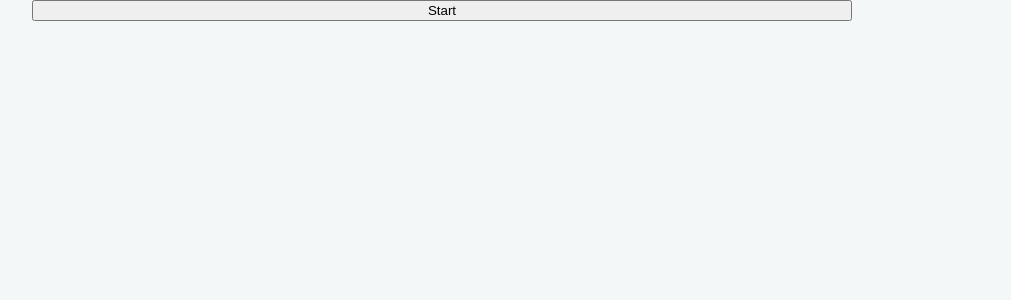
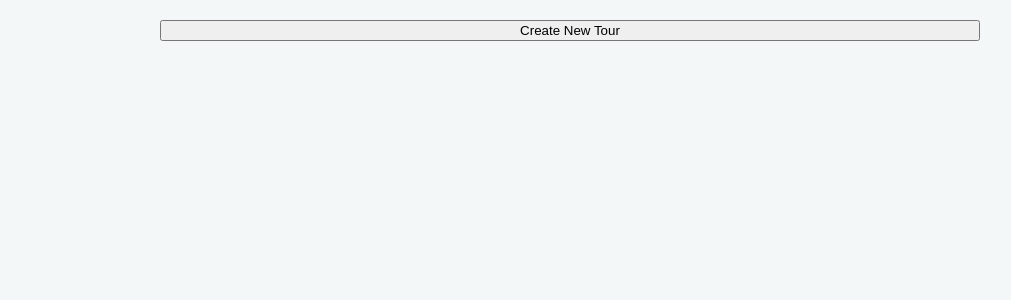
Before and after one commit to juliamcneill/met-museum-tour, a React app: page / in a window 1280 px wide. Shown: the top 300 px of the page, without its empty margins (70-1081 px from the left). Built offline with nearby package versions, Linux system fonts and the light colour scheme; the HTML template or start-up script is replaced by a standard one.

Commit message:
Split app into start, questions, and results views

```diff
--- a/client/src/components/questions.jsx
+++ b/client/src/components/questions.jsx
@@ -10,7 +10,6 @@ class Questions extends React.Component {
       word3: "",
       word4: "",
       word5: "",
-      results: [],
     };
 
     this.handleFormChange = this.handleFormChange.bind(this);
@@ -30,9 +29,9 @@ class Questions extends React.Component {
         `/generate?word1=${this.state.word1.toLowerCase()}&word2=${this.state.word2.toLowerCase()}&word3=${this.state.word3.toLowerCase()}&word4=${this.state.word4.toLowerCase()}&word5=${this.state.word5.toLowerCase()}`
       )
       .then(({ data }) => {
-        this.setState({
-          results: data,
-        });
+        console.log("finished!");
+        this.props.updateResults(data);
+        this.props.changeView("results");
       })
       .catch((error) => console.log(error));
   }
@@ -40,7 +39,6 @@ class Questions extends React.Component {
   render() {
     return (
       <form>
-        <p>Enter a word:</p>
         <input
           type="text"
           placeholder="Enter word"
@@ -79,14 +77,6 @@ class Questions extends React.Component {
         <button type="submit" onClick={this.handleFormSubmit}>
           Generate Tour
         </button>
-        <div>
-          {this.state.results.map((object) => (
-            <div>
-              <div>{object.title}</div>
-              <img src={object.primaryImage} />
-            </div>
-          ))}
-        </div>
       </form>
     );
   }
--- /dev/null
+++ b/client/src/components/results.jsx
@@ -0,0 +1,32 @@
+import React from "react";
+
+class Results extends React.Component {
+  constructor() {
+    super();
+    this.state = {};
+
+    this.handleClick = this.handleClick.bind(this);
+  }
+
+  handleClick() {
+    this.props.changeView("start");
+  }
+
+  render() {
+    return (
+      <div>
+        {this.props.results.map((object) => (
+          <div>
+            <div>{object.title}</div>
+            <img src={object.primaryImage} />
+          </div>
+        ))}
+        <button type="submit" onClick={this.handleClick}>
+          Generate Another Tour
+        </button>
+      </div>
+    );
+  }
+}
+
+export default Results;
--- a/client/src/index.jsx
+++ b/client/src/index.jsx
@@ -3,13 +3,15 @@ import ReactDOM from "react-dom";
 import "./style.scss";
 
 import Questions from "./components/questions.jsx";
+import Results from "./components/results.jsx";
 
 class App extends React.Component {
   constructor() {
     super();
-    this.state = { view: "start" };
+    this.state = { view: "start", results: [] };
 
     this.changeView = this.changeView.bind(this);
+    this.updateResults = this.updateResults.bind(this);
   }
 
   changeView(option) {
@@ -18,13 +20,30 @@ class App extends React.Component {
     });
   }
 
+  updateResults(data) {
+    this.setState({
+      results: data,
+    });
+  }
+
   renderView() {
     if (this.state.view === "start") {
-      return <button onClick={() => this.changeView("form")}>Start</button>;
-    } else if (this.state.view === "form") {
-      return <Questions />;
+      return (
+        <button onClick={() => this.changeView("questions")}>
+          Create New Tour
+        </button>
+      );
+    } else if (this.state.view === "questions") {
+      return (
+        <Questions
+          updateResults={this.updateResults}
+          changeView={this.changeView}
+        />
+      );
     } else if (this.state.view === "results") {
-      return <Results />;
+      return (
+        <Results results={this.state.results} changeView={this.changeView} />
+      );
     }
   }
 
--- a/client/src/style.scss
+++ b/client/src/style.scss
@@ -1,17 +1,17 @@
 body {
   font-family: "PT Serif", sans-serif;
   width: 80%;
-  margin: 0px;
+  margin: 20px auto;
   color: #2c3e50;
   background-color: #f4f7f8;
   font-size: 1.1em;
-  overflow: hidden;
 }
 
-button {
+button,
+input {
   display: block;
   width: 80%;
-  margin: auto;
+  margin: 15px auto;
 }
 
 img {
```
Also changed, not shown: 2 other files (tests, documents, lock files or other folders).
